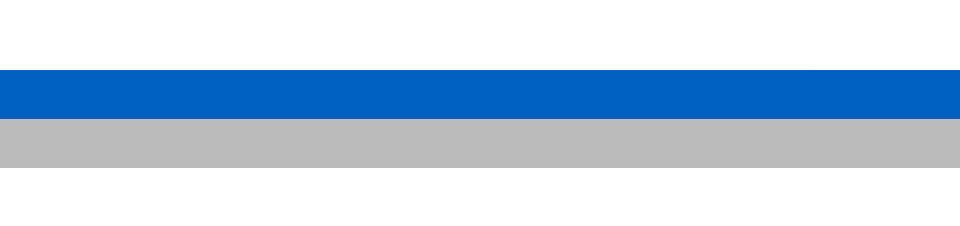
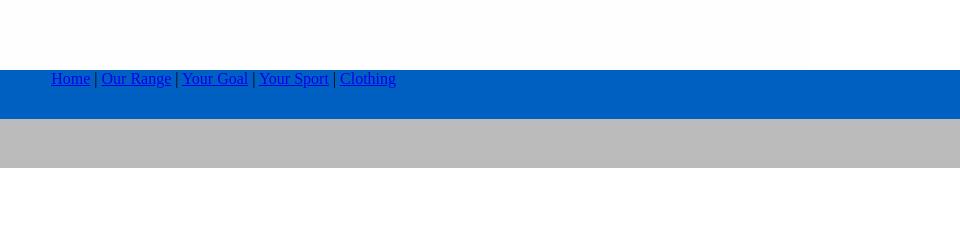
Before and after one commit to kieran1906/MyProtein, a plain HTML site: page index.html in a window 1280 px wide. Shown: the top 226 px of the page, 320-1280 px from the left. Drawn offline with Linux system fonts and the light colour scheme.

Commit message:
added simple navigation bar, with basic layout styling

```diff
--- a/css/styles.scss
+++ b/css/styles.scss
@@ -72,6 +72,11 @@ body {
 
 h1, h2, h3, h4, h5, h6 {
 	font-family: $font_0, $font_1, $font_2, $font_3;
+}
+
+nav {
+	width: 100%;
+	margin:0 auto;
 }
 
 #header-content {
@@ -516,6 +521,10 @@ label.custom-select {
     Media Queries --------------------------------------------------------------
 */
 @media screen and(min-width: 1100px) {
+	nav {
+		width: 42%;
+		margin:0 auto;
+	}
 	#gallery-container {
 		width: 100%;
 	}
@@ -579,6 +588,10 @@ label.custom-select {
 	}
 }
 @media screen and(min-width: 758px) and(max-width:1099px) {
+	nav {
+		width: 50%;
+		margin:0 auto;
+	}
 	#left-column {
 		width: 40%;
 		float: left;
--- a/index.html
+++ b/index.html
@@ -25,6 +25,13 @@
         </div>
     </div>
     <div id="nav-bar">
+        <nav>
+            <a href="#">Home</a> |
+            <a href="range">Our Range</a> |
+            <a href="goal">Your Goal</a> |
+            <a href="sport">Your Sport</a> |
+            <a href="clothing">Clothing</a>
+        </nav>
     </div>
     <div id="promotion-info-bar">
     </div>
```
Also changed, not shown: css/styles.css, 1 other file.
